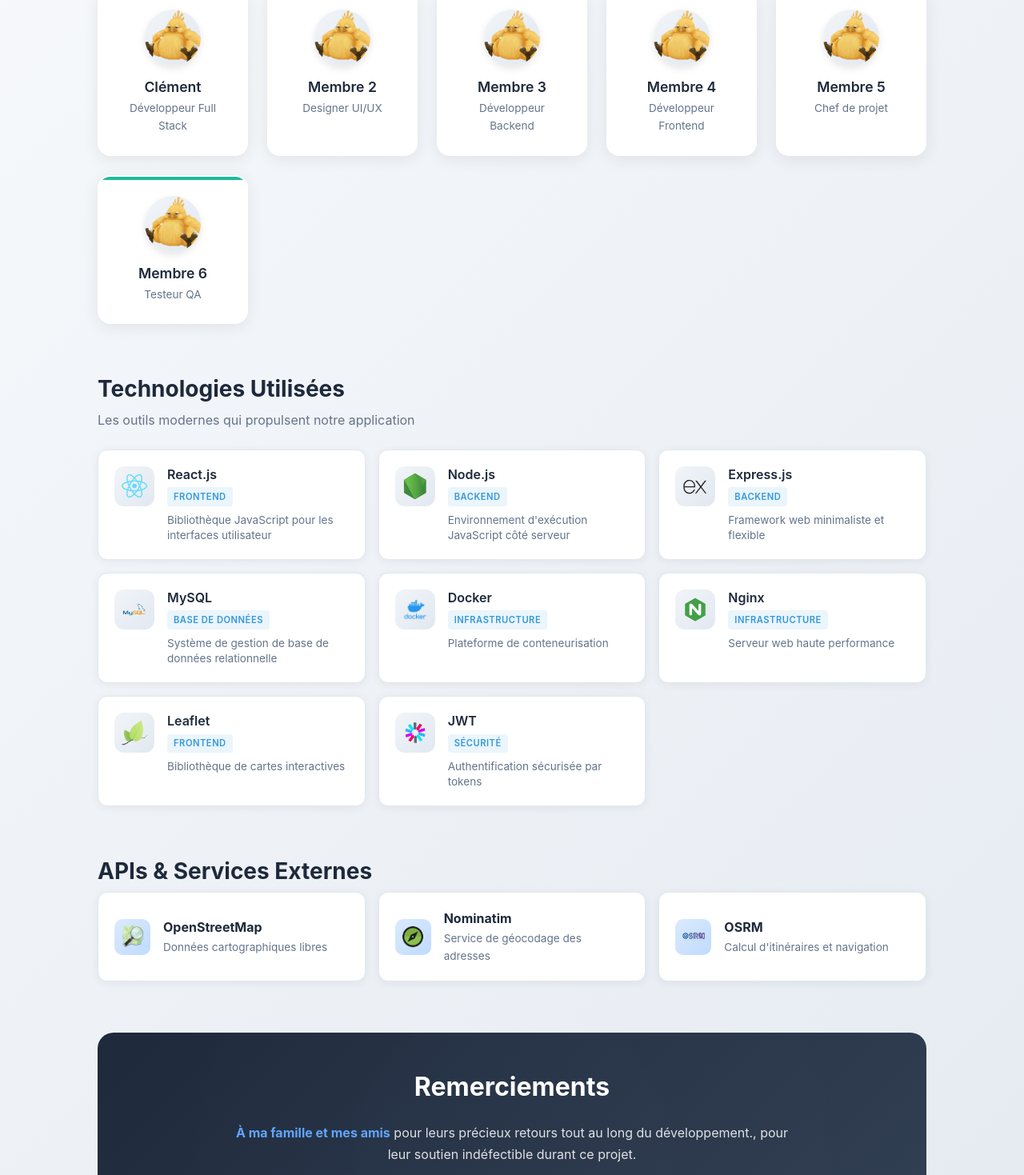
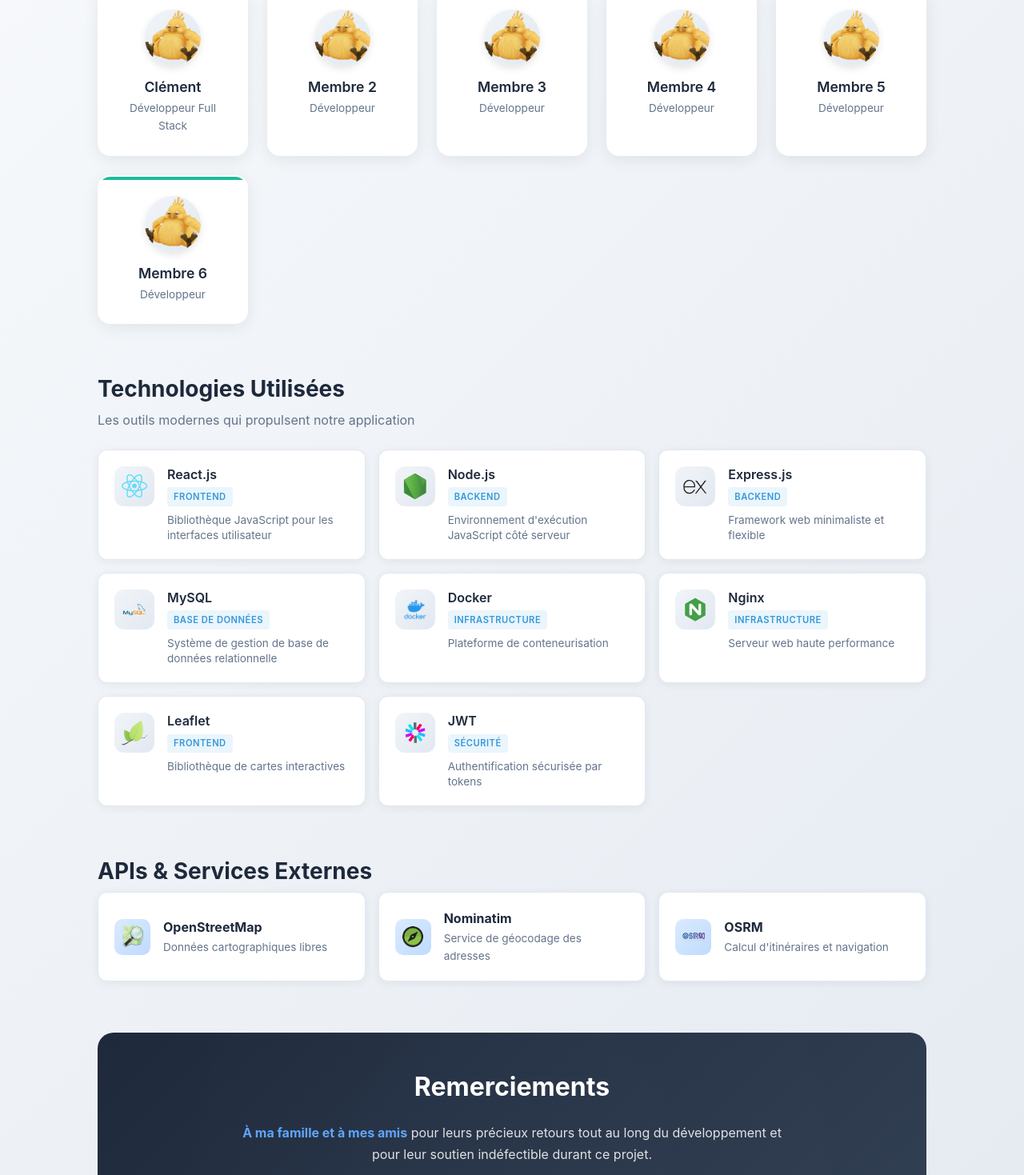
Before and after one commit to clepix21/Fumotion, a React (Create React App) app in the folder app/frontend/: page /credits in a window 1280 px wide. Shown: the part 381-1850 px from the top of the page at 80% size. Built offline with nearby package versions, Linux system fonts and the light colour scheme; no server answers.

Commit message:
feat: mettre à jour les rôles des membres de l'équipe et améliorer le texte des remerciements

```diff
--- a/app/frontend/src/pages/CreditsPage.js
+++ b/app/frontend/src/pages/CreditsPage.js
@@ -31,11 +31,11 @@ export default function CreditsPage() {
 
     const teamMembers = [
         { name: 'Clément', role: 'Développeur Full Stack', image: membre1, color: '#3498db' },
-        { name: 'Membre 2', role: 'Designer UI/UX', image: membre2, color: '#9b59b6' },
-        { name: 'Membre 3', role: 'Développeur Backend', image: membre3, color: '#e74c3c' },
-        { name: 'Membre 4', role: 'Développeur Frontend', image: membre4, color: '#2ecc71' },
-        { name: 'Membre 5', role: 'Chef de projet', image: membre5, color: '#f39c12' },
-        { name: 'Membre 6', role: 'Testeur QA', image: membre6, color: '#1abc9c' }
+        { name: 'Membre 2', role: 'Développeur', image: membre2, color: '#9b59b6' },
+        { name: 'Membre 3', role: 'Développeur', image: membre3, color: '#e74c3c' },
+        { name: 'Membre 4', role: 'Développeur ', image: membre4, color: '#2ecc71' },
+        { name: 'Membre 5', role: 'Développeur', image: membre5, color: '#f39c12' },
+        { name: 'Membre 6', role: 'Développeur', image: membre6, color: '#1abc9c' }
     ];
 
     const technologies = [
@@ -148,7 +148,7 @@ export default function CreditsPage() {
                         <h2>Remerciements</h2>
                         <div className="thanks-content">
                             <p>
-                                <strong>À ma famille et mes amis</strong> pour leurs précieux retours tout au long du développement., pour leur soutien indéfectible
+                                <strong>À ma famille et à mes amis</strong> pour leurs précieux retours tout au long du développement et pour leur soutien indéfectible
                                 durant ce projet.
                             </p>
                             <p>
```
